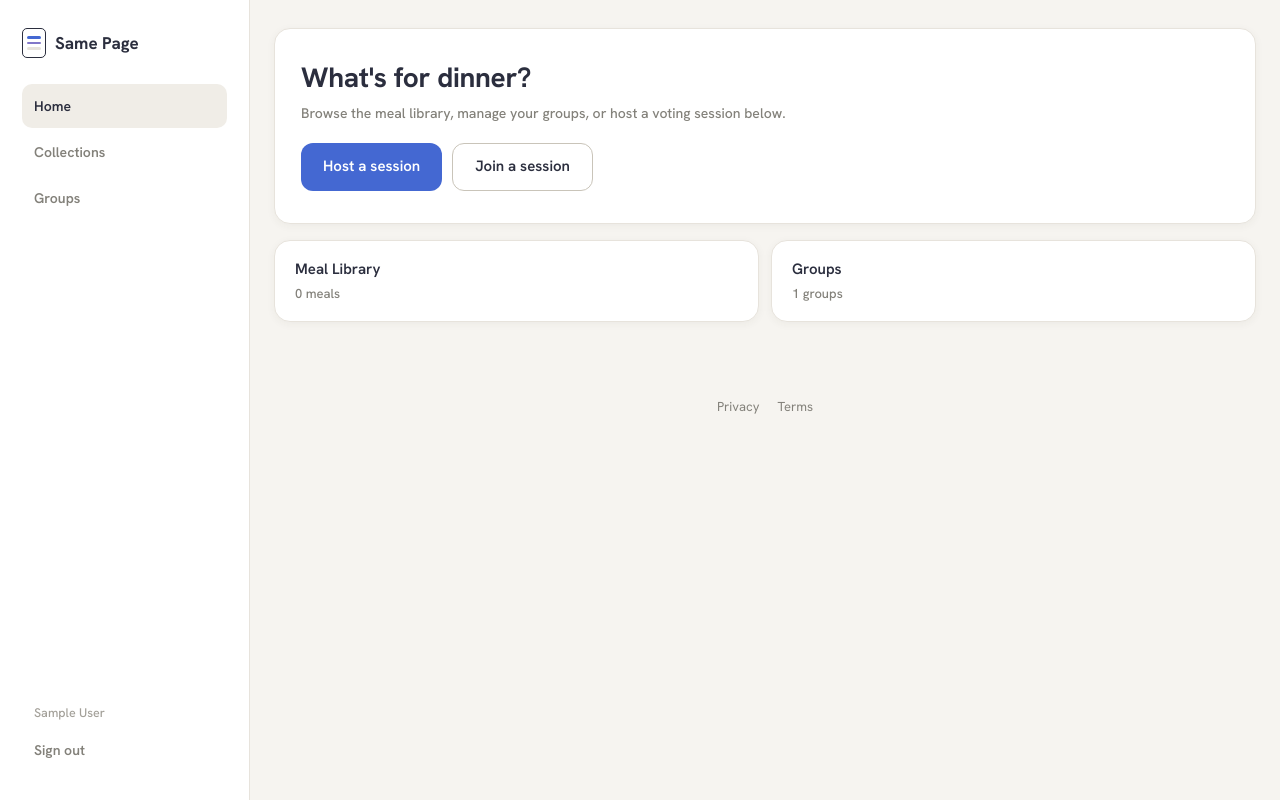
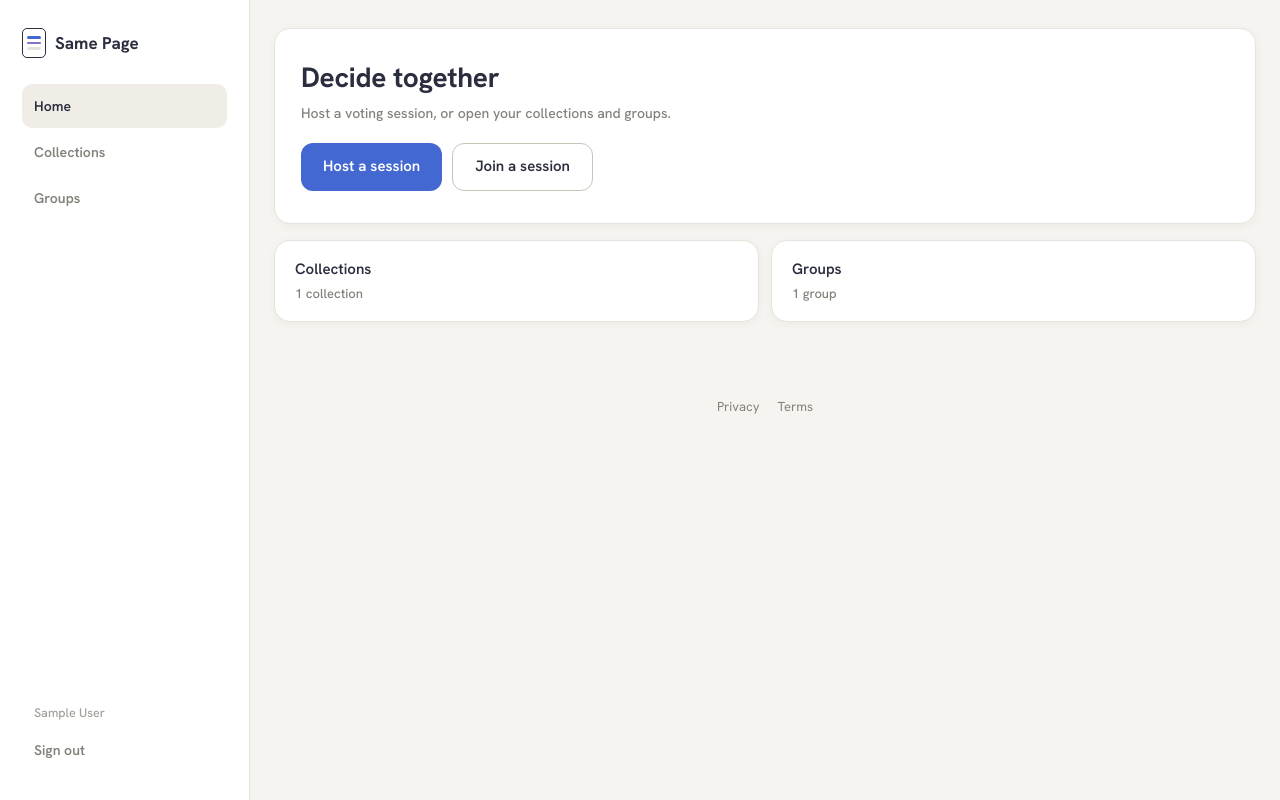
Before and after one commit to vectorlanelabs/samepage, a FastAPI app: page / in a window 1280 px wide. Run offline with FastAPI, Linux system fonts and the light colour scheme; the visitor is signed in with stand-in values (Sample User, id 1); tables that the repository leaves empty hold one stand-in row (values such as "Sample post"); parts of the project's set-up code (start-up, migrations or seed data) failed here and were passed over.

Commit message:
fix: generic dashboard + hide auth-only nav when signed out
The account home baked in Meal Planner identity ('What's for dinner?', 'Meal
Library / N meals') on a surface that's meant to be generic across collection
kinds — an account with no collections was shown a meal library it never made.
Home now says 'Decide together' and counts collections + groups generically;
meal language stays inside a Meal Planner collection. Also: the Collections and
Groups nav links (both auth-gated) now render only when signed in, so a
signed-out visitor sees no dead nav. Design brief updated with both rules.
328 tests green.

Co-Authored-By: Claude Fable 5 <noreply@anthropic.com>

```diff
--- a/app/templates/base.html
+++ b/app/templates/base.html
@@ -32,11 +32,13 @@
       <span class="brand-glyph" aria-hidden="true"><i></i><i></i><i></i></span>
       Same Page
     </a>
+    {% if current_account %}
     <nav class="nav">
       <a class="nav-link{% if request.url.path == '/' %} is-active{% endif %}" href="/">Home</a>
       <a class="nav-link{% if request.url.path.startswith('/collections') %} is-active{% endif %}" href="/collections">Collections</a>
       <a class="nav-link{% if request.url.path.startswith('/groups') %} is-active{% endif %}" href="/groups">Groups</a>
     </nav>
+    {% endif %}
     <div class="sidebar-spacer"></div>
     {% if current_account %}
     <span class="nav-account">{{ current_account.display_name }}</span>
@@ -51,11 +53,13 @@
       <span class="brand-glyph" aria-hidden="true"><i></i><i></i><i></i></span>
       Same Page
     </a>
+    {% if current_account %}
     <nav class="nav">
       <a class="nav-link{% if request.url.path == '/' %} is-active{% endif %}" href="/">Home</a>
       <a class="nav-link{% if request.url.path.startswith('/collections') %} is-active{% endif %}" href="/collections">Collections</a>
       <a class="nav-link{% if request.url.path.startswith('/groups') %} is-active{% endif %}" href="/groups">Groups</a>
     </nav>
+    {% endif %}
     {% if current_account %}
     <span class="nav-account">{{ current_account.display_name }}</span>
     <form method="post" action="/logout"><button type="submit" class="nav-link">Sign out</button></form>
--- a/app/templates/home.html
+++ b/app/templates/home.html
@@ -3,8 +3,8 @@
 {% block content %}
 {% if account %}
 <section class="card hero-card">
-  <h1 class="hero-title">What's for dinner?</h1>
-  <p class="hero-sub">Browse the meal library, manage your groups, or host a voting session below.</p>
+  <h1 class="hero-title">Decide together</h1>
+  <p class="hero-sub">Host a voting session, or open your collections and groups.</p>
   <div class="hero-cta">
     <a class="btn btn-primary" href="/sessions/new">Host a session</a>
     <a class="btn btn-secondary" href="/join">Join a session</a>
@@ -12,18 +12,18 @@
 </section>
 <section class="stat-grid">
   <a class="stat-card" href="/collections">
-    <div class="stat-label">Meal Library</div>
-    <div class="stat-count">{{ active_meal_count }} meals</div>
+    <div class="stat-label">Collections</div>
+    <div class="stat-count">{{ collection_count }} {{ "collection" if collection_count == 1 else "collections" }}</div>
   </a>
   <a class="stat-card" href="/groups">
     <div class="stat-label">Groups</div>
-    <div class="stat-count">{{ active_group_count }} groups</div>
+    <div class="stat-count">{{ active_group_count }} {{ "group" if active_group_count == 1 else "groups" }}</div>
   </a>
 </section>
 {% else %}
 <section class="card hero-card hero-card--center">
   <h1 class="hero-title">Same Page</h1>
-  <p class="hero-sub">Sign in to see your groups and meal library — or join a session with a code.</p>
+  <p class="hero-sub">Sign in to see your groups and collections, or join a session with a code.</p>
   <div class="hero-cta">
     <a class="btn btn-secondary" href="/join">Join a session</a>
     <a class="btn btn-primary" href="/login">Sign in</a>
```
Also changed, not shown: app/routes/home.py (+8 -6 lines), docs/DESIGN-BRIEF-mobile.md (+8 -0 lines), tests/test_home.py (+22 -4 lines).
